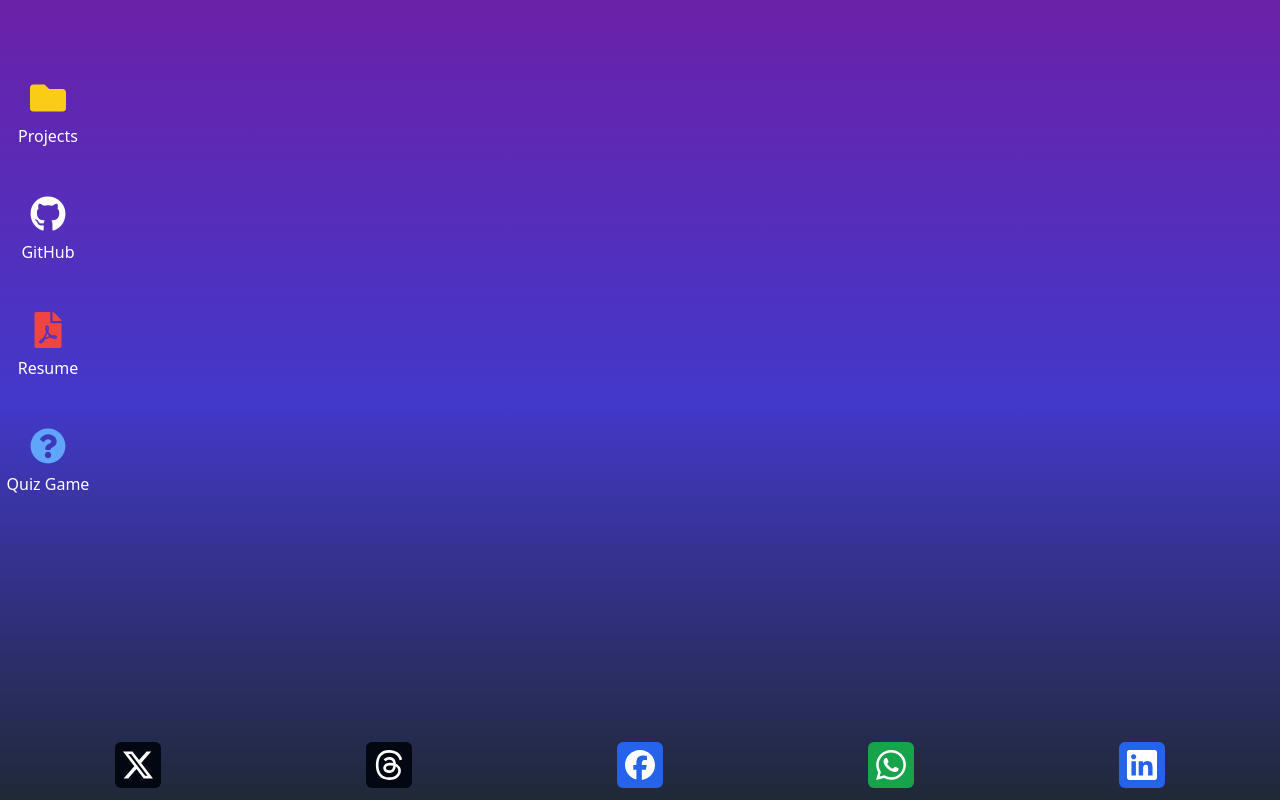
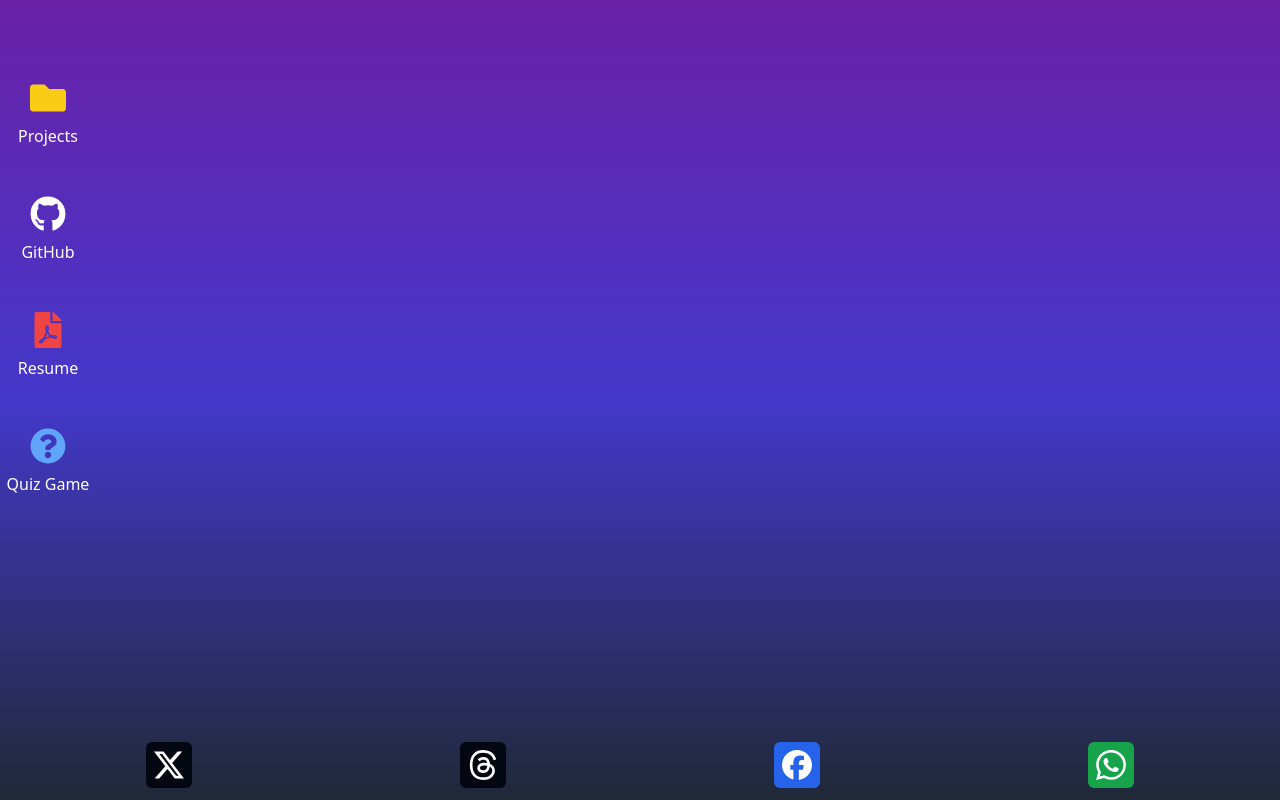
Before and after one commit to don-Savage01/Gafar-Portfolio, a React (Vite) app: page /home in a window 1280 px wide. Built offline with nearby package versions, Linux system fonts and the light colour scheme.

Commit message:
organized

```diff
--- a/src/components/Taskbar.jsx
+++ b/src/components/Taskbar.jsx
@@ -60,7 +60,7 @@ const Taskbar = () => {
       </a>
 
       {/* LinkedIn (brand color in gray box) */}
-      <a
+      {/* <a
         href="https://linkedin.com/in/Gafar Gbolahan"
         target="_blank"
         rel="noopener noreferrer"
@@ -69,7 +69,7 @@ const Taskbar = () => {
         <div className="bg-blue-600 p-2 rounded-md">
           <SiLinkedin className="text-xl sm:text-2xl md:text-3xl text-white" />
         </div>
-      </a>
+      </a> */}
     </div>
   );
 };
--- a/src/pages/HomePage.jsx
+++ b/src/pages/HomePage.jsx
@@ -51,7 +51,7 @@ const HomePage = () => {
   const closeProjects = () => {
     setShowProjects(false);
     setSelectedProject(null);
-    window.history.replaceState(null, "", "/home");
+    // window.history.replaceState(null, "", "/home");
   };
 
   return (
```
Also changed, not shown: 1 other file (tests, documents, lock files or other folders).
